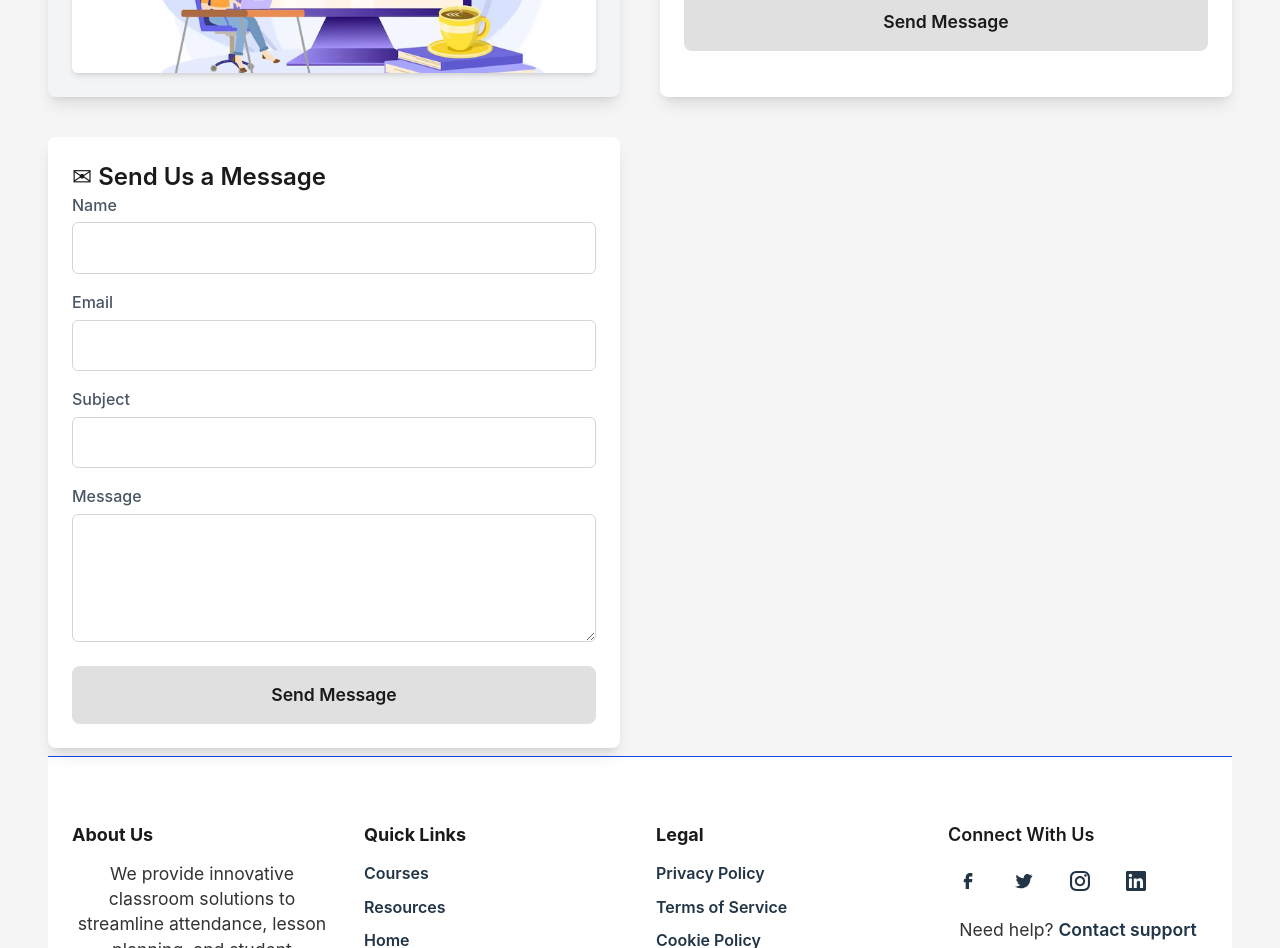
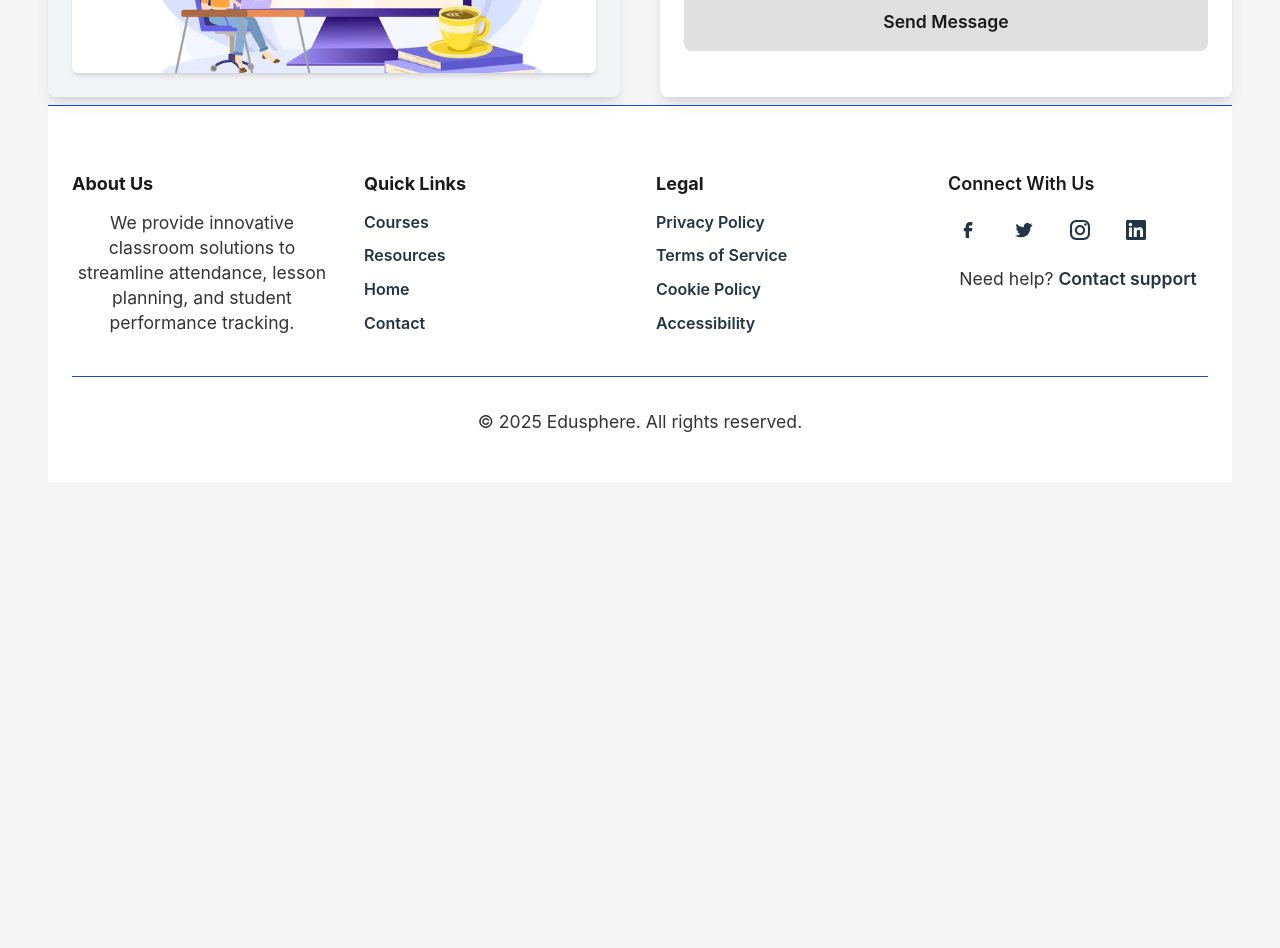
Before and after one commit to t-suraj21/Smart-classRoom, a React (Vite) app: page /contact in a window 1280 px wide. Shown: the part 760-1708 px from the top of the page. After the commit the page ends 1306 px from the top, so only its background shows below. Built offline with nearby package versions, Linux system fonts and the light colour scheme.

Commit message:
fix issue

```diff
--- a/src/components/ContactPage.jsx
+++ b/src/components/ContactPage.jsx
@@ -133,46 +133,7 @@ const ContactPage = () => {
           </form>
         </div>
 
-        {/* Contact Form Section */}
-        <div className="bg-white p-6 rounded-lg shadow-lg">
-          <h3 className="text-2xl font-semibold text-gray-800">✉ Send Us a Message</h3>
-          <form onSubmit={handleSubmit} className="space-y-4">
-            {["name", "email", "subject"].map((field, i) => (
-              <div key={i}>
-                <label className="block text-gray-600 font-medium mb-1 capitalize">{field}</label>
-                <input
-                  type={field === "email" ? "email" : "text"}
-                  name={field}
-                  value={formData[field]}
-                  onChange={handleChange}
-                  className="w-full p-3 border border-gray-300 rounded-md focus:ring-2 focus:ring-blue-400"
-                  required
-                />
-              </div>
-            ))}
-            <div>
-              <label className="block text-gray-600 font-medium mb-1">Message</label>
-              <textarea
-                name="message"
-                value={formData.message}
-                onChange={handleChange}
-                className="w-full p-3 border border-gray-300 rounded-md focus:ring-2 focus:ring-blue-400"
-                rows="4"
-                required
-              ></textarea>
-            </div>
-            <motion.button
-              type="submit"
-              whileHover={{ scale: 1.05 }}
-              whileTap={{ scale: 0.95 }}
-              className="w-full p-3 bg-blue-600 text-white rounded-md hover:bg-blue-700 transition duration-300"
-            >
-              Send Message
-            </motion.button>
-          </form>
         </div>
-      </div>
-
 
       <footer class="bg-white pt-8 border-t border-blue-700 mt-2  text-white py-12 px-6">
   <div class="max-w-7xl mx-auto">
```
